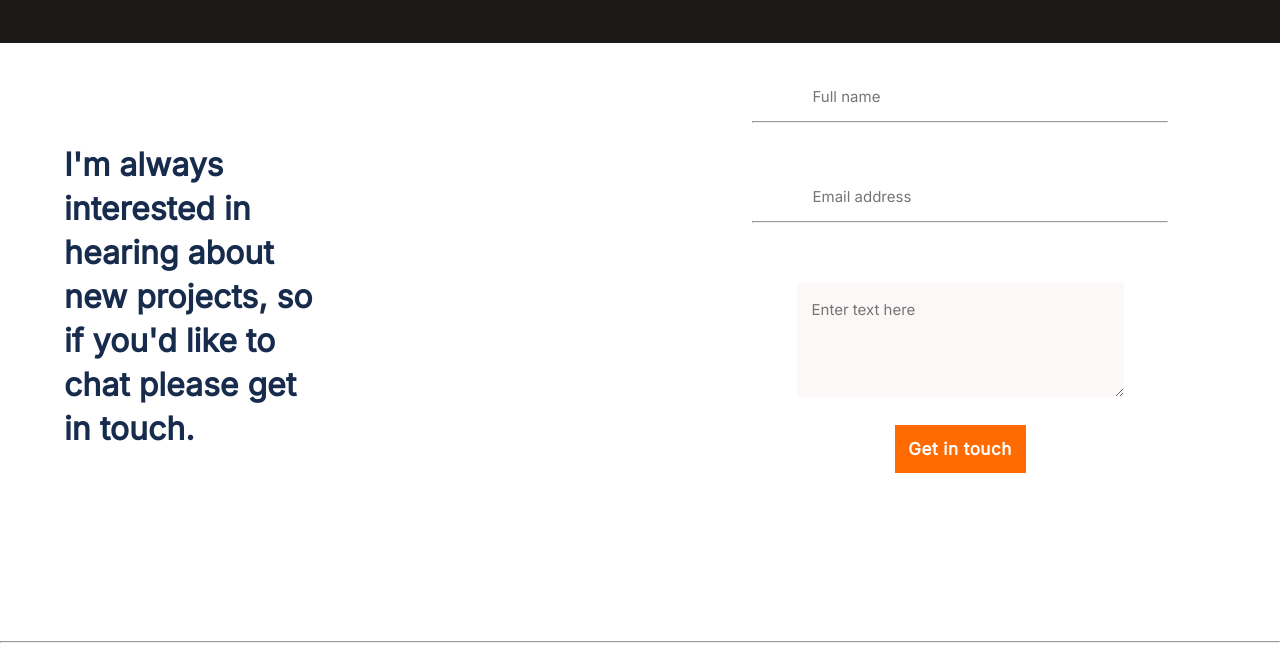
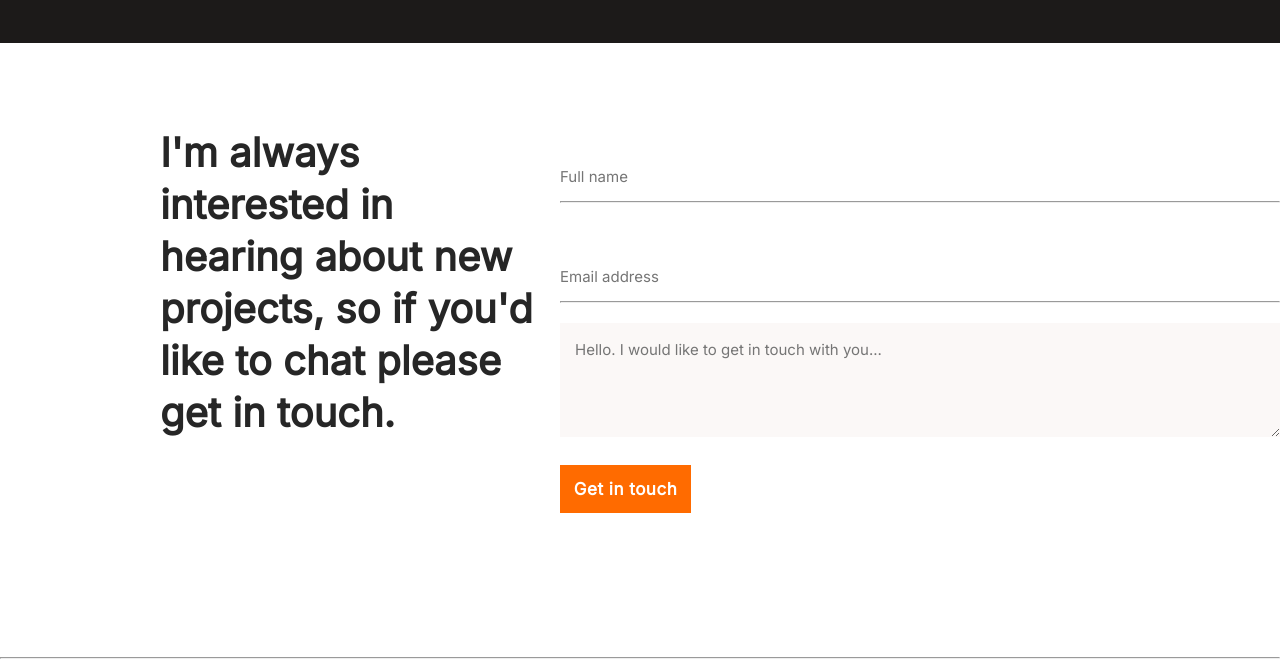
Before and after one commit to ngeelani48/Nafees-Portfolio, a website: page index.html in a window 1280 px wide. Shown: the part 3564-4231 px from the top of the page. Drawn offline with Linux system fonts and the light colour scheme.

Commit message:
Add changes in CSS as per review

```diff
--- a/index.html
+++ b/index.html
@@ -206,6 +206,7 @@
     </section>
 
         <div id="contactform">
+            <div class="contact-writing">
             <p id="intro-contactform">I'm always <br> interested in hearing about new projects, so if you'd like to chat please get in touch.</p>
             <form action="https://formspree.io/f/xoqzvdpw" id="contact-input" method="post">
                 <ul>
@@ -213,10 +214,16 @@
                     <hr id="contactform-line">
                     <li><input type="email" id="name-contactform" name="Email address" placeholder="Email address" required></li>
                     <hr id="contactform-line">
+                    <div class="textarea-mobile">
                     <li><textarea name="Enter text here" id="text-contactform" placeholder="Enter text here" maxlength="500" required></textarea></li>
+                </div>
+                <div class="textarea-desktop">
+                    <li><textarea name="Enter text here" id="text-contactform" placeholder="Hello. I would like to get in touch with you..." maxlength="500" required></textarea></li>
+                </div>
                 </ul>
-                <button class="button-contactform">Get in touch</button>
+                <button type="submit" class="button-contactform">Get in touch</button>
             </form>
+        </div>
             <hr class="line-contactform">
             <footer class="footer-contactform">
                 <ul class="links-footer">
--- a/styles.css
+++ b/styles.css
@@ -482,7 +482,7 @@
   line-height: 24px;
   color: #3c3a39;
   margin-top: 40px;
-  width: 327px;
+  width: 20rem;
   height: 114px;
   background: #fbf8f7;
   border: none;
@@ -491,7 +491,7 @@
 }
 
 #contactform-line {
-  width: 65%;
+  width: 20rem;
   height: 1px;
   left: 0;
   right: 0;
@@ -529,7 +529,8 @@
 
 .project2-title2,
 .project2-title3,
-.project2-button2 {
+.project2-button2,
+.textarea-desktop {
   display: none;
 }
 
@@ -777,32 +778,40 @@
     grid-template-columns: auto auto auto;
   }
 
-  #contactform {
-    display: grid;
-    width: 100%;
-    grid-template-columns: 1fr 1fr;
-    align-self: center;
-    align-items: start;
+  .contact-writing {
+    display: flex;
+    margin-top: 5rem;
+    align-items: center;
   }
 
   #intro-contactform {
-    display: flex;
-    justify-content: center;
-    width: 40%;
     text-align: left;
-    margin-left: 4rem;
+    width: 30%;
+    margin-left: 10rem;
+    margin-top: -4rem;
+    font-weight: 700;
+font-size: 40px;
+line-height: 52px;
+color: #262626;
   }
-
-  textarea {
-    width: 100%;
+  #contact-input ul {
+    align-items: flex-start;
   }
-
-  form {
-    width: 100%;
+  .textarea-desktop {
+    display: contents;
   }
-
-  #contact-input li {
-    justify-content: start;
+  #text-contactform {
+    width: 45rem;
+    margin-top: 0rem;
+  }
+  .textarea-mobile{
+    display: none;
+  }
+  #contactform-line {
+    width: 45rem;
+  }
+  .button-contactform {
+    margin: 1.5rem 0;
   }
 
   .footer-contactform {
@@ -824,7 +833,7 @@
   }
 
   .line-contactform {
-    margin-top: 9rem;
     grid-column: 1 /span 3;
+    margin-bottom: -4rem;
   }
 }
```
